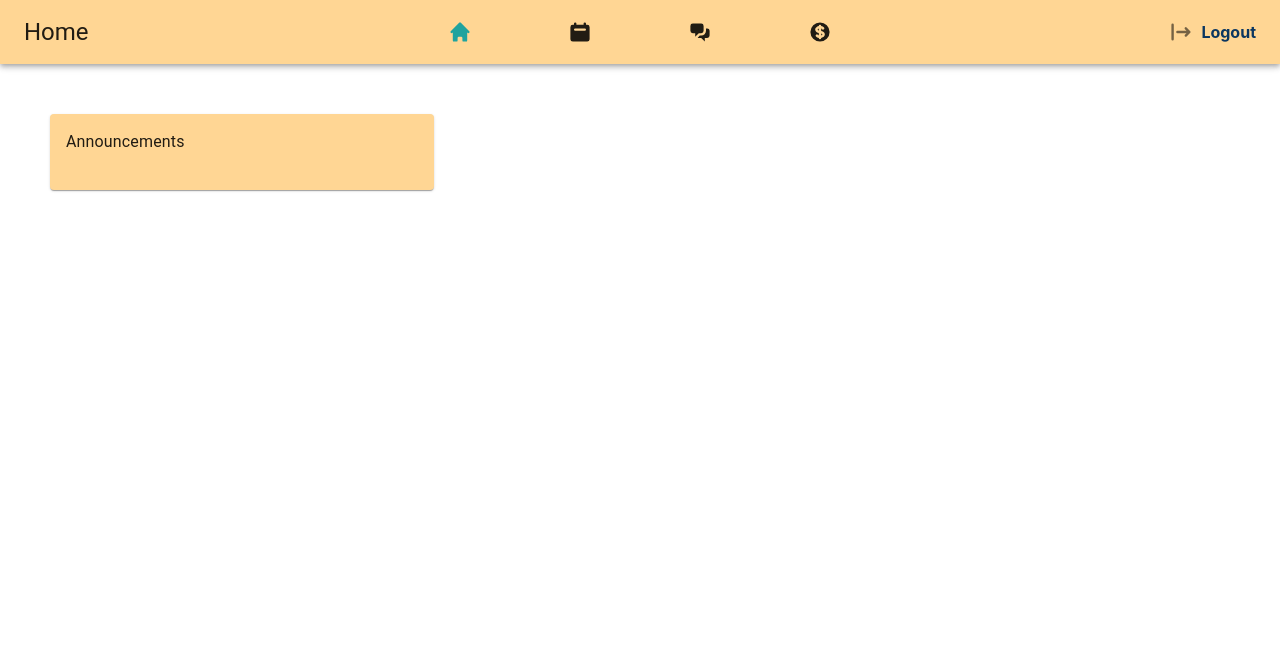
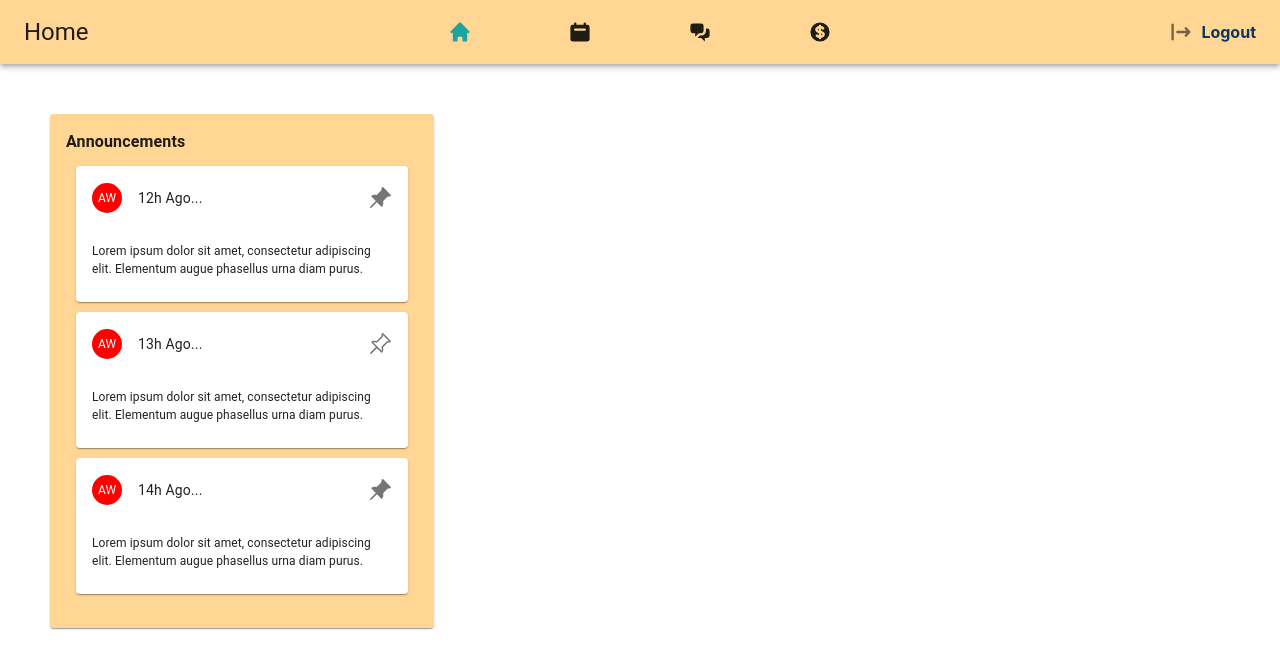
Before and after one commit to DSC-McMaster-U/machouse-web, a React (Create React App) app: page / in a window 1280 px wide. Shown: the top 668 px of the page. Built offline with nearby package versions, Linux system fonts and the light colour scheme.

Commit message:
Add announcement card component

```diff
--- /dev/null
+++ b/src/components/announcements/announcementsCard.js
@@ -0,0 +1,62 @@
+import React from 'react';
+import Card from '@mui/material/Card';
+import CardHeader from '@mui/material/CardHeader';
+import IconButton from '@mui/material/IconButton';
+
+import CardContent from '@mui/material/CardContent';
+import Typography from '@mui/material/Typography';
+import { HiUserCircle } from 'react-icons/hi';
+import { BsPinAngleFill, BsPinAngle } from 'react-icons/bs';
+import Avatar from '@mui/material/Avatar';
+
+function AnnouncementsCard(props) {
+	return (
+		<>
+			<Card
+				sx={{
+					backgroundColor: '#FFFFFF',
+					margin: '10px',
+				}}
+			>
+				<CardHeader
+					sx={{ maxHeight: '40px' }}
+					avatar={
+						<Avatar
+							sx={{
+								bgcolor: 'red',
+								maxHeight: '30px',
+								maxWidth: '30px',
+								fontSize: '12px',
+							}}
+							aria-label='recipe'
+						>
+							{props.userInitials}
+						</Avatar>
+					}
+					action={
+						props.pinned ? (
+							<IconButton aria-label='pin'>
+								<BsPinAngleFill />
+							</IconButton>
+						) : (
+							<IconButton aria-label='pin'>
+								<BsPinAngle />
+							</IconButton>
+						)
+					}
+					title={`${props.time} Ago...`}
+				/>
+				<CardContent sx={{ paddingTop: 0 }}>
+					{HiUserCircle}
+					<Typography
+						component='div'
+						sx={{ mb: 1.5, fontWeight: 'bold', fontSize: '14px' }}
+					></Typography>
+					<Typography sx={{ fontSize: '12px' }}>{props.message}</Typography>
+				</CardContent>
+			</Card>
+		</>
+	);
+}
+
+export default AnnouncementsCard;
--- a/src/components/announcements/announcementsConsole.js
+++ b/src/components/announcements/announcementsConsole.js
@@ -2,8 +2,45 @@ import React from 'react';
 import Card from '@mui/material/Card';
 import CardContent from '@mui/material/CardContent';
 import Typography from '@mui/material/Typography';
+import AnnouncementsCard from './announcementsCard';
 
 function AnnouncementsConsoleComp() {
+	var tempAnnouncementsData = [
+		{
+			id: 1,
+			time: '12h',
+			message:
+				'Lorem ipsum dolor sit amet, consectetur adipiscing elit. Elementum augue phasellus urna diam purus.',
+			initials: 'AW',
+			pinned: true,
+		},
+		{
+			id: 2,
+			time: '13h',
+			message:
+				'Lorem ipsum dolor sit amet, consectetur adipiscing elit. Elementum augue phasellus urna diam purus.',
+			initials: 'AW',
+			pinned: false,
+		},
+		{
+			id: 3,
+			time: '14h',
+			message:
+				'Lorem ipsum dolor sit amet, consectetur adipiscing elit. Elementum augue phasellus urna diam purus.',
+			initials: 'AW',
+			pinned: true,
+		},
+	];
+	const tempAnnouncements = tempAnnouncementsData.map((announcement) => (
+		<AnnouncementsCard
+			key={announcement.id}
+			time={announcement.time}
+			message={announcement.message}
+			userInitials={announcement.initials}
+			pinned={announcement.pinned}
+		/>
+	));
+
 	return (
 		<>
 			<Card
@@ -15,9 +52,10 @@ function AnnouncementsConsoleComp() {
 				}}
 			>
 				<CardContent>
-					<Typography component='div' sx={{ mb: 1.5 }}>
+					<Typography component='div' sx={{ mb: 1.5, fontWeight: 'bold' }}>
 						Announcements
 					</Typography>
+					{tempAnnouncements}
 				</CardContent>
 			</Card>
 		</>
```
